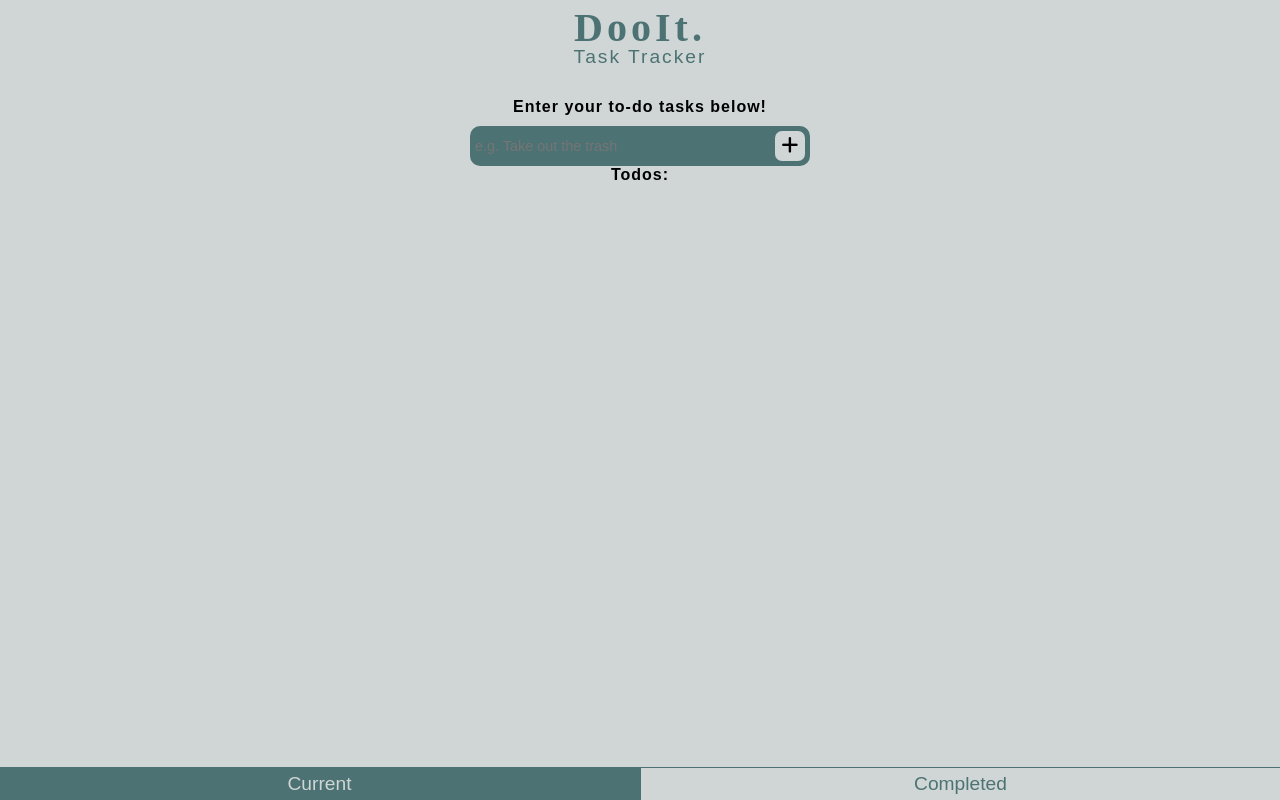
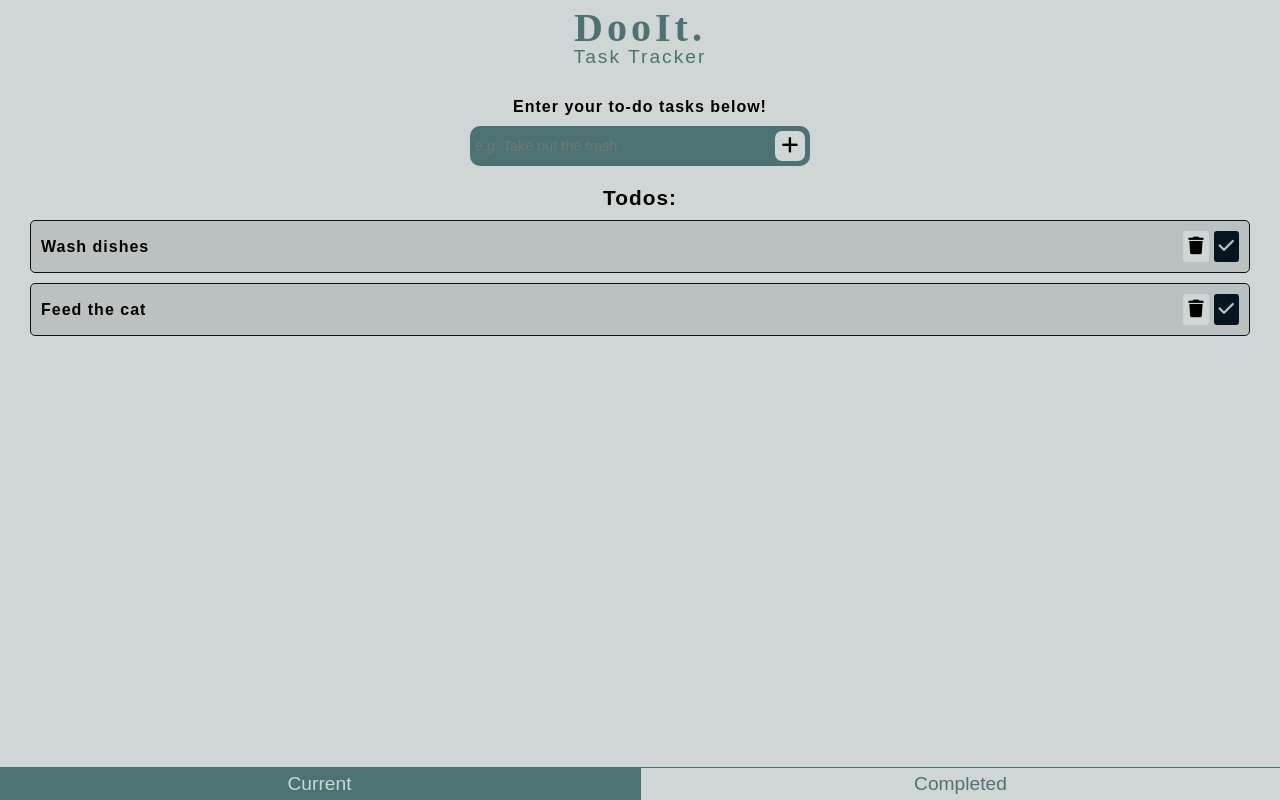
Before and after one commit to jacobWhisler/DooIt., a React (Vite) app: page / in a window 1280 px wide. Built offline with nearby package versions, Linux system fonts and the light colour scheme.

Commit message:
current or completed cards now rendering based on user selection. current card rough draft done

```diff
--- a/package.json
+++ b/package.json
@@ -10,6 +10,7 @@
     "preview": "vite preview"
   },
   "dependencies": {
+    "nanoid": "^5.0.9",
     "react": "^19.0.0",
     "react-dom": "^19.0.0",
     "sass": "^1.83.4"
--- /dev/null
+++ b/src/components/CompletedToDo/CompletedToDo.jsx
@@ -0,0 +1,7 @@
+import React from "react";
+
+const CompletedToDo = () => {
+  return <div>Completed To Do</div>;
+};
+
+export default CompletedToDo;
--- /dev/null
+++ b/src/components/CurrentToDo/CurrentToDo.jsx
@@ -0,0 +1,20 @@
+import React from "react";
+import "./CurrentToDo.scss";
+
+const CurrentToDo = ({ item }) => {
+  return (
+    <div className="current-card-content">
+      <p>{item.todo}</p>
+      <div className="current-card-btns">
+        <button className="btn delete">
+          <i className="fas fa-trash"></i>
+        </button>
+        <button className="btn complete">
+          <i className="fas fa-check"></i>
+        </button>
+      </div>
+    </div>
+  );
+};
+
+export default CurrentToDo;
--- /dev/null
+++ b/src/components/CurrentToDo/CurrentToDo.scss
@@ -0,0 +1,30 @@
+.current-card-content {
+    display: flex;
+    justify-content: space-between;
+    align-items: center;
+    background: #bbc1c1;
+
+    margin-bottom: 10px;
+    padding: 10px;
+    border: 1px solid #041421;
+    border-radius: 5px;
+    .current-card-btns {
+        .btn {
+            padding: 5px;
+            border-radius: 3px;
+            font-size: 1.1rem;
+
+            cursor: pointer;
+        }
+        .delete {
+            background: #d0d6d6;
+            border: none;
+        }
+        .complete {
+            margin-left: 5px;
+            background: #041421;
+            border: none;
+            color: #bbc1c1;
+        }
+    }
+}
--- a/src/components/Main/Main.jsx
+++ b/src/components/Main/Main.jsx
@@ -1,7 +1,24 @@
 import React, { useState } from "react";
+
+import CurrentToDo from "../CurrentToDo/CurrentToDo";
+import CompletedToDo from "../CompletedToDo/CompletedToDo";
+
 import "./Main.scss";
 
 const Main = ({ currentCompleted }) => {
+  const [currentToDosList, setCurrentToDosList] = useState([
+    {
+      id: 1,
+      todo: "Wash dishes",
+      completed: false,
+    },
+    { id: 2, todo: "Feed the cat", completed: false },
+  ]);
+
+  const [completedToDosList, setCompletedToDosList] = useState([
+    { id: 3, todo: "Mow lawn", completed: true },
+  ]);
+
   const addTodo = () => {
     console.log("add todo");
   };
@@ -22,13 +39,19 @@ const Main = ({ currentCompleted }) => {
         </form>
       </div>
       {currentCompleted === "current" && (
-        <div className="todos-container">
-          <h4 className="todo-header">Todos:</h4>
+        <div className="current-todos-container">
+          <h3 className="todos-header">Todos:</h3>
+          {currentToDosList.map((item) => (
+            <CurrentToDo item={item} />
+          ))}
         </div>
       )}
       {currentCompleted === "completed" && (
         <div className="completed-todos-container">
-          <h4 className="todo-header">Completed Todos:</h4>
+          <h3 className="todos-header">Completed Todos:</h3>
+          {completedToDosList.map((item) => (
+            <CompletedToDo item={item} />
+          ))}
         </div>
       )}
     </div>
--- a/src/components/Main/Main.scss
+++ b/src/components/Main/Main.scss
@@ -13,7 +13,7 @@
         border-radius: 10px;
         padding: 5px;
         width: fit-content;
-        margin: 0 auto;
+        margin: 0 auto 20px;
         form {
             display: flex;
             align-items: center;
@@ -47,4 +47,12 @@
             }
         }
     }
+    .current-todos-container,
+    .completed-todos-container {
+        padding: 0 30px;
+        .todos-header {
+            font-size: 1.3rem;
+            margin-bottom: 10px;
+        }
+    }
 }
```
Also changed, not shown: src/components/CompletedToDo/CompletedToDo.scss (added), 1 other file (tests, documents, lock files or other folders).
